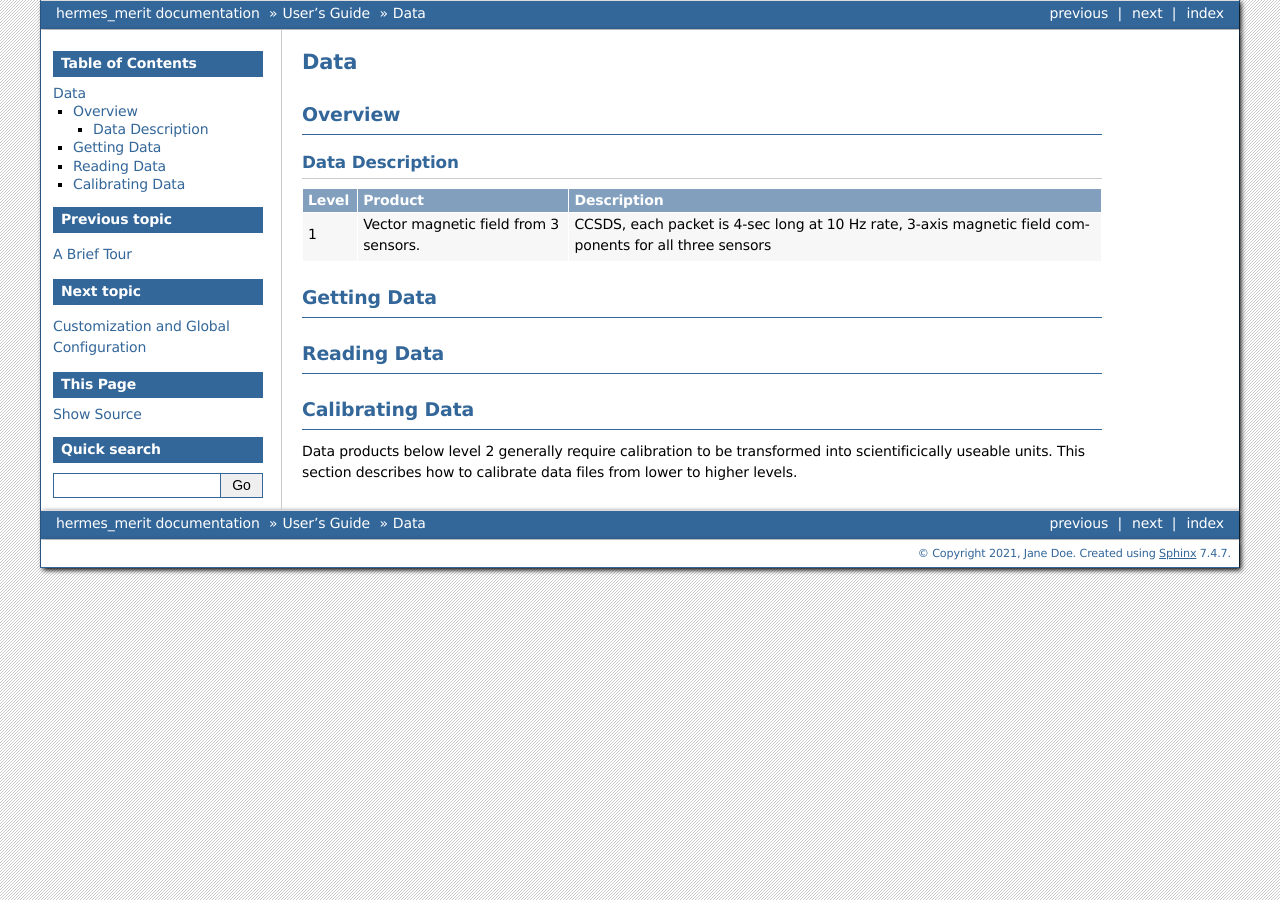
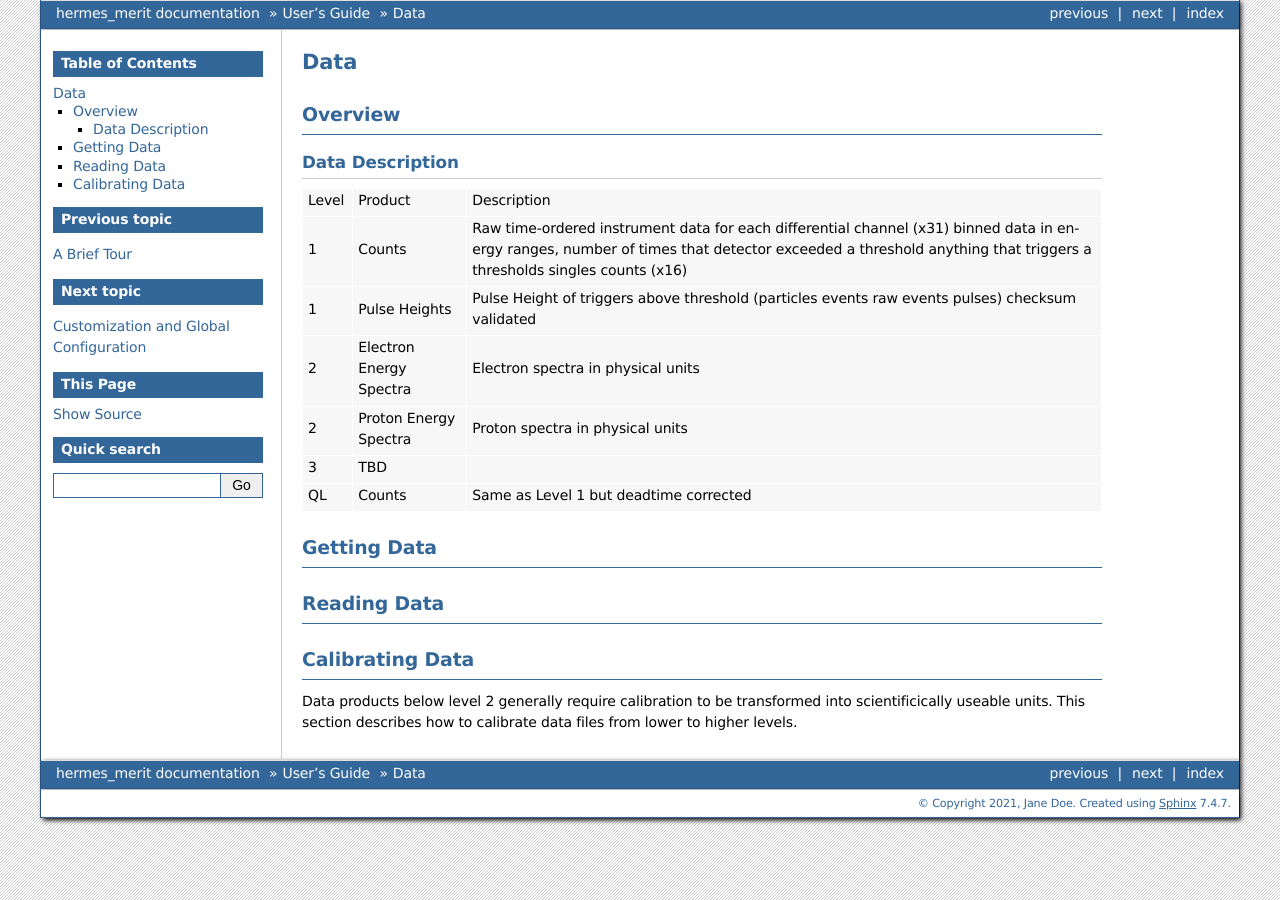
Before and after one commit to dbarrous/hermes_merit, a Sphinx documentation site: the page built from docs/user-guide/data.rst, in a window 1280 px wide. Built offline with Sphinx 7.4.7, drawn with Linux system fonts in a browser that asks for light colours; the version number could not be read and is left out.

Commit message:
added data description and updated README

```diff
--- a/README.rst
+++ b/README.rst
@@ -31,7 +31,7 @@ Overview
 .. end-badges
 
 This is a Python package for processing and analyzing data from the Miniaturized Electron pRoton Telescope (MERiT) instrument on the Lunar Gateway.
-
+The MERiT instrument measures the flux of high-energy electrons and ions with two telescopes pointing in opposite directions and nominally spanning the forward and reverse Parker Spiral.
 
 License
 -------
--- a/docs/user-guide/data.rst
+++ b/docs/user-guide/data.rst
@@ -10,17 +10,25 @@ Overview
 Data Description
 ----------------
 
-+----------+---------------------------------------+---------------------------------------+
-| Level    | Product                               | Description                           |
-+==========+=======================================+=======================================+
-| 1        | Vector magnetic field from 3 sensors. | CCSDS, each packet is 4-sec long      |
-|          |                                       | at 10 Hz rate, 3-axis magnetic        |
-|          |                                       | field components for all three sensors|
-+----------+---------------------------------------+---------------------------------------+
-
-
-
-
++---------+-------------------------+-----------------------------------------------------------------------+
+| Level   | Product                 | Description                                                           |
++---------+-------------------------+-----------------------------------------------------------------------+
+| 1       | Counts                  | Raw time-ordered instrument data for each differential channel (x31)  |
+|         |                         | binned data in energy ranges, number of times that detector exceeded  |
+|         |                         | a threshold anything that triggers a thresholds singles counts (x16)  |
++---------+-------------------------+-----------------------------------------------------------------------+
+| 1       | Pulse Heights           | Pulse Height of triggers above threshold                              |
+|         |                         | (particles events raw events pulses)                                  |
+|         |                         | checksum validated                                                    |
++---------+-------------------------+-----------------------------------------------------------------------+
+| 2       |Electron Energy Spectra  | Electron spectra in physical units                                    |
++---------+-------------------------+-----------------------------------------------------------------------+
+| 2       | Proton Energy Spectra   | Proton spectra in physical units                                      |
++---------+-------------------------+-----------------------------------------------------------------------+
+| 3       | TBD                     |                                                                       |
++---------+-------------------------+-----------------------------------------------------------------------+
+| QL      | Counts                  | Same as Level 1 but deadtime corrected                                |
++---------+-------------------------+-----------------------------------------------------------------------+
 
 
 Getting Data
```
